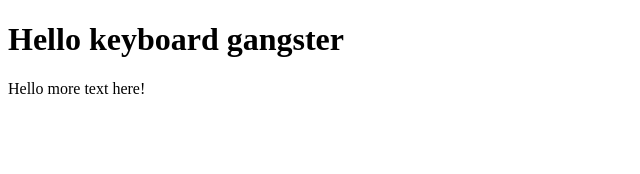
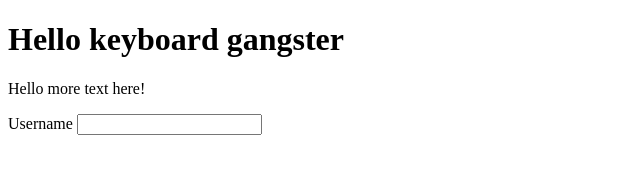
Before and after one commit to Fattylee/tracker, a plain HTML site: page index.html in a window 1280 px wide. Shown: the whole page, without its empty margins (0-640 px from the left). Drawn offline with Linux system fonts and the light colour scheme.

Commit message:
for username

```diff
--- a/index.html
+++ b/index.html
@@ -9,5 +9,6 @@
 <body>
     <h1>Hello keyboard gangster</h1>
     <p>Hello more text here!</p>
+    <form action=""><label for="baba">Username</label> <input type="text"></form>
 </body>
 </html>
```
